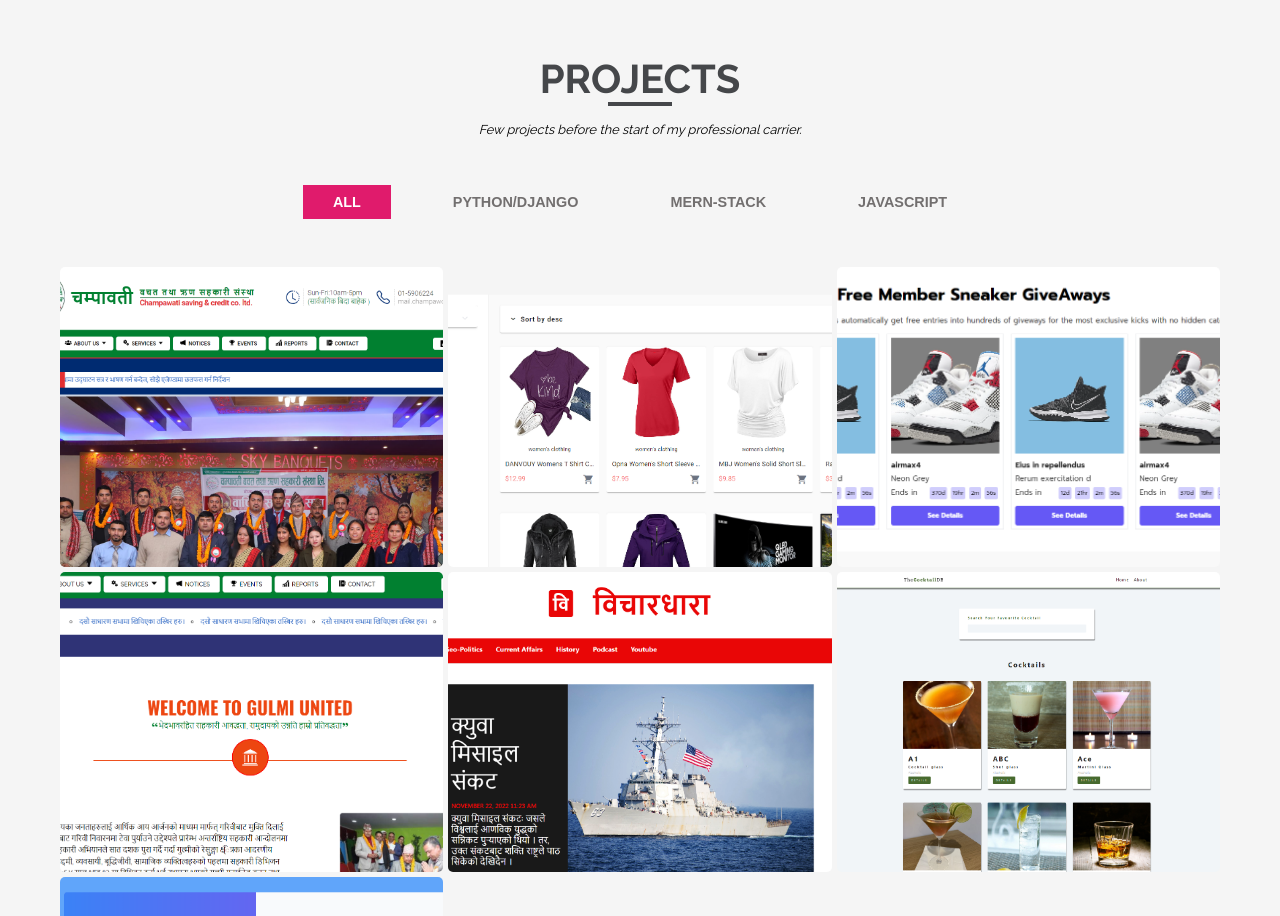
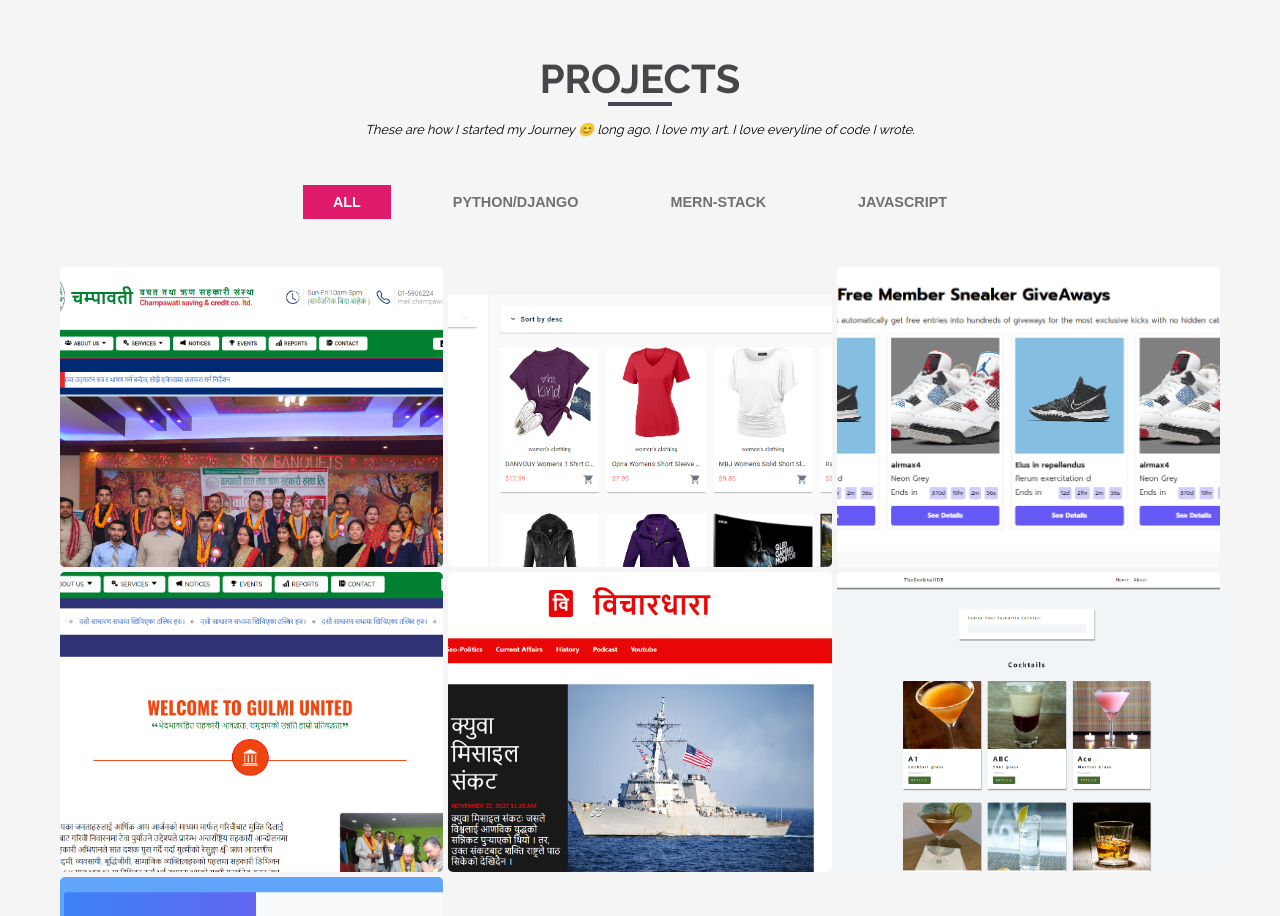
Before and after one commit to iammilankhati/Portfolio, a React (Create React App) app: page / in a window 1280 px wide. Shown: the part 2020-2936 px from the top of the page. Built offline with nearby package versions, Linux system fonts and the light colour scheme.

Commit message:
tags added in projects

```diff
--- a/src/pages/Projects.js
+++ b/src/pages/Projects.js
@@ -33,7 +33,10 @@ const Projects = () => {
             textAlign: "center",
           }}
         >
-          <i>Few projects before the start of my professional carrier.</i>
+          <i>
+            These are how I started my Journey 😊 long ago. I love my art. I
+            love everyline of code I wrote.
+          </i>
         </div>
 
         <main className="projects_main">
```
